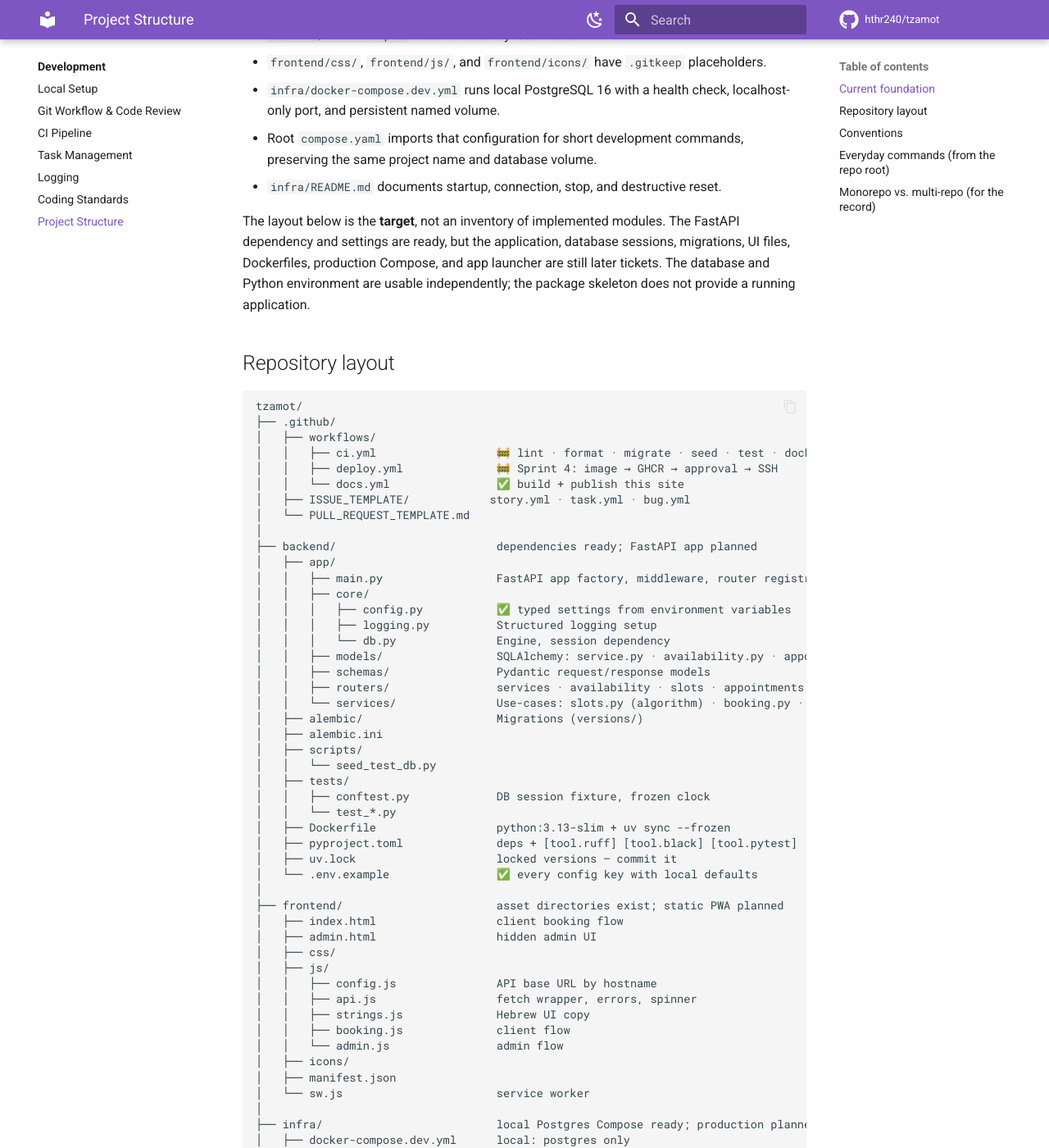
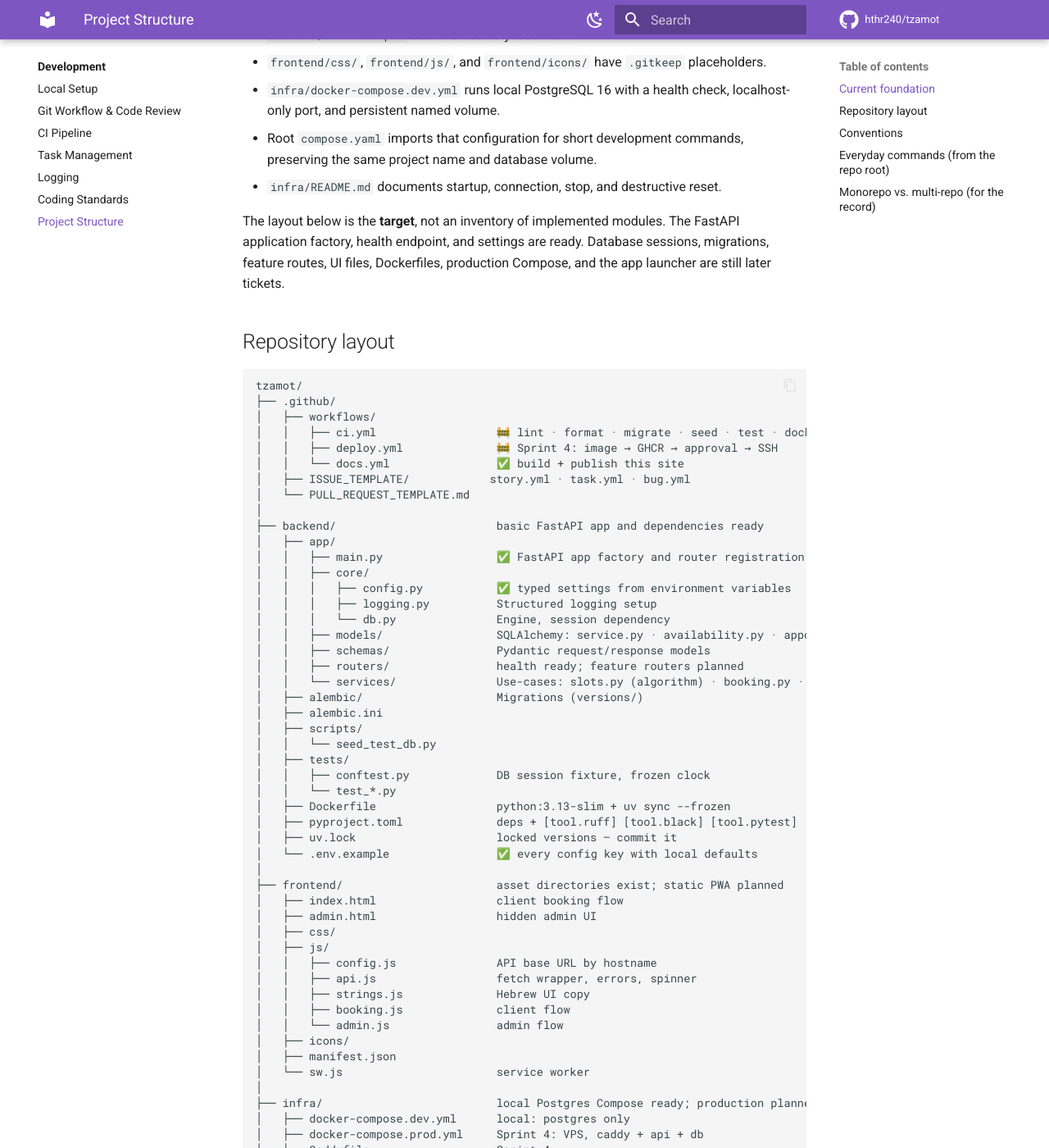
Before and after one commit to hthr240/tzamot, an MkDocs documentation site: the page built from docs/development/project-structure.md, in a window 1280 px wide and 1400 px high, scrolled down 638 px. Shown: the whole window at 82% size. Built offline with MkDocs 1.6.1 and Material for MkDocs 9.7.7, drawn with Linux system fonts in a browser that asks for light colours; emoji names are drawn with the system emoji font; comment, search, counter and statistics services are not loaded.

Commit message:
Add FastAPI health endpoint
Create the application factory, environment-aware API documentation, health router, and reusable TestClient coverage. Document the runnable basic API and validate Uvicorn reload mode.

Co-authored-by: Copilot <223556219+Copilot@users.noreply.github.com>

```diff
--- a/docs/development/project-structure.md
+++ b/docs/development/project-structure.md
@@ -26,11 +26,9 @@ The directory skeleton from #6 exists:
 - `infra/README.md` documents startup, connection, stop, and destructive reset.
 
 The layout below is the **target**, not an inventory of implemented modules.
-The FastAPI dependency and settings are ready, but the application, database
-sessions, migrations, UI files, Dockerfiles, production Compose, and app
-launcher are still later tickets. The database and Python environment are
-usable independently; the package skeleton does not provide a running
-application.
+The FastAPI application factory, health endpoint, and settings are ready.
+Database sessions, migrations, feature routes, UI files, Dockerfiles,
+production Compose, and the app launcher are still later tickets.
 
 ## Repository layout
 
@@ -44,16 +42,16 @@ tzamot/
 │   ├── ISSUE_TEMPLATE/            story.yml · task.yml · bug.yml
 │   └── PULL_REQUEST_TEMPLATE.md
 │
-├── backend/                        dependencies ready; FastAPI app planned
+├── backend/                        basic FastAPI app and dependencies ready
 │   ├── app/
-│   │   ├── main.py                 FastAPI app factory, middleware, router registration
+│   │   ├── main.py                 ✅ FastAPI app factory and router registration
 │   │   ├── core/
 │   │   │   ├── config.py           ✅ typed settings from environment variables
 │   │   │   ├── logging.py          Structured logging setup
 │   │   │   └── db.py               Engine, session dependency
 │   │   ├── models/                 SQLAlchemy: service.py · availability.py · appointment.py
 │   │   ├── schemas/                Pydantic request/response models
-│   │   ├── routers/                services · availability · slots · appointments · admin · health
+│   │   ├── routers/                health ready; feature routers planned
 │   │   └── services/               Use-cases: slots.py (algorithm) · booking.py · cancellation.py
 │   ├── alembic/                    Migrations (versions/)
 │   ├── alembic.ini
```
Also changed, not shown: docs/architecture/backend.md (+18 -0 lines), docs/development/local-setup.md (+7 -4 lines), docs/roadmap/index.md (+1 -1 lines), docs/roadmap/sprint-1.md (+1 -1 lines), 4 other files.
